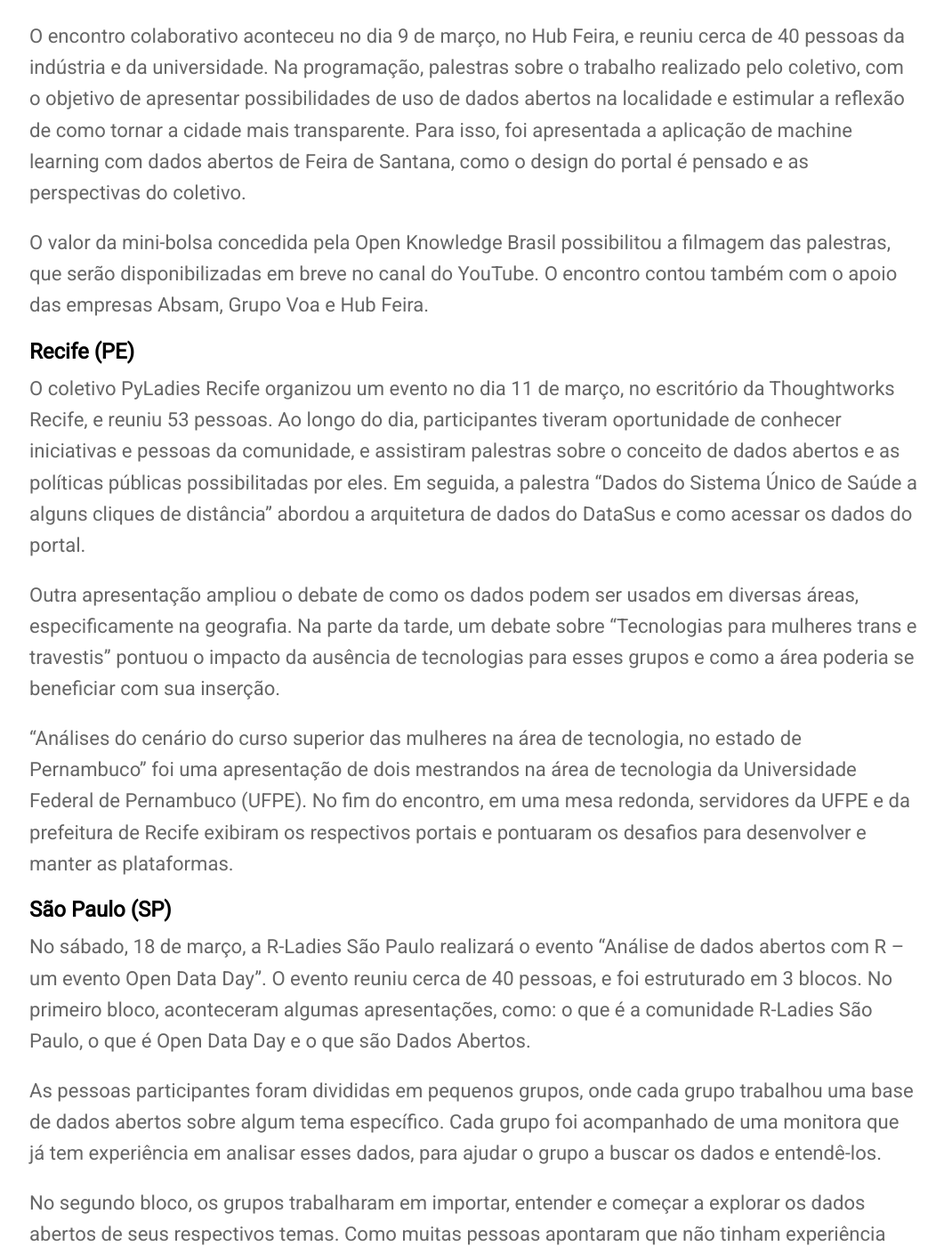
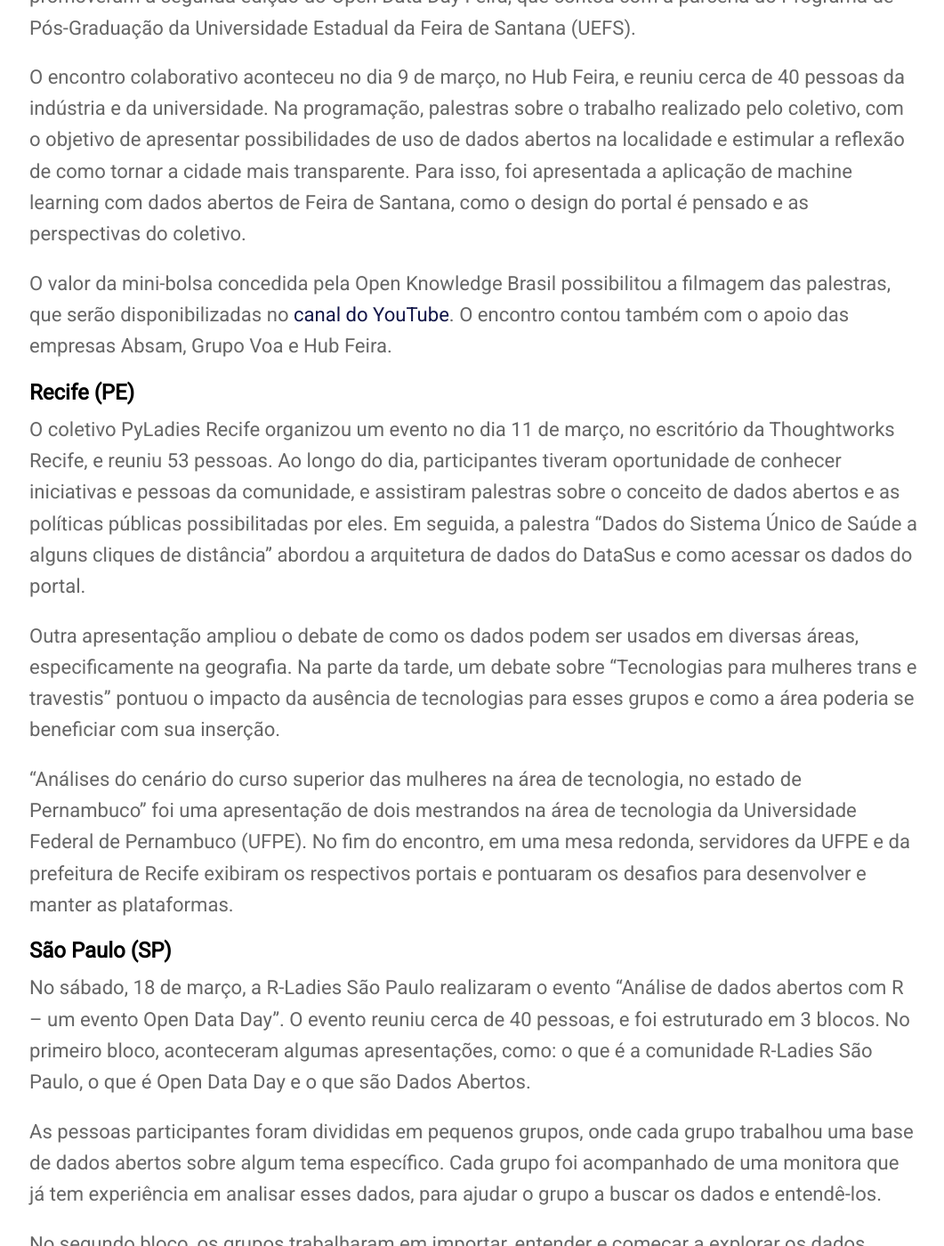
Before and after one commit to okfn-brasil/embaixadoras, a Jekyll site: the page built from _posts/2023-03-20-balanco-ODDs-2023.md, in a window 1280 px wide and 1400 px high, scrolled down 1856 px. Shown: the whole window at 89% size, without its empty margins (107-1168 px from the left). Built offline with Jekyll 4.4.1, drawn with Linux system fonts in a browser that asks for light colours; nearby versions of some CDN libraries.

Commit message:
Modifica leitura de cabeçalhos e corrige texto
Signed-off-by: RasRbk <92368456+rasrbk@users.noreply.github.com>

```diff
--- a/_posts/2023-03-20-balanco-ODDs-2023.md
+++ b/_posts/2023-03-20-balanco-ODDs-2023.md
@@ -11,7 +11,7 @@
 
 Este ano, a Open Knowledge Brasil (OKBR) ofereceu, de forma inédita, microbolsas para apoiar a realização de encontros e a Rede de Embaixadoras de Inovação Cívica da organização atuou na articulação de eventos em suas localidades. Ao longo da semana, uma série de vídeos também foi produzida para promover a data. Assuntos como Lei de Acesso à Informação, visualização de dados e desertos de notícias foram temas abordados pela Rede de Embaixadoras. O conteúdo está disponível no [Instagram](https://www.instagram.com/openknowledgebrasil/?hl=en) e no [LinkedIn](https://www.linkedin.com/company/open-knowledge-brasil/mycompany/) da OKBR.
 
-### **Confira a seguir um resumo das atividades puxadas pelas Embaixadoras de Inovação Cívica da OKBR:**
+## Confira a seguir um resumo das atividades puxadas pelas Embaixadoras de Inovação Cívica da OKBR:
 
 #### Salvador (BA)
 
@@ -25,7 +25,7 @@
 
 O encontro colaborativo aconteceu no dia 9 de março, no Hub Feira, e reuniu cerca de 40 pessoas da indústria e da universidade. Na programação, palestras sobre o trabalho realizado pelo coletivo, com o objetivo de apresentar possibilidades de uso de dados abertos na localidade e estimular a reflexão de como tornar a cidade mais transparente. Para isso, foi apresentada a aplicação de machine learning com dados abertos de Feira de Santana, como o design do portal é pensado e as perspectivas do coletivo.
 
-O valor da mini-bolsa concedida pela Open Knowledge Brasil possibilitou a filmagem das palestras, que serão disponibilizadas em breve no canal do YouTube. O encontro contou também com o apoio das empresas Absam, Grupo Voa e Hub Feira.
+O valor da mini-bolsa concedida pela Open Knowledge Brasil possibilitou a filmagem das palestras, que serão disponibilizadas no [canal do YouTube](https://www.youtube.com/@dadosabertosdefeira). O encontro contou também com o apoio das empresas Absam, Grupo Voa e Hub Feira.
 
 #### Recife (PE)
 
@@ -37,7 +37,7 @@
 
 #### São Paulo (SP)
 
-No sábado, 18 de março, a R-Ladies São Paulo realizará o evento “Análise de dados abertos com R – um evento Open Data Day”. O evento reuniu cerca de 40 pessoas, e foi estruturado em 3 blocos. No primeiro bloco, aconteceram algumas apresentações, como: o que é a comunidade R-Ladies São Paulo, o que é Open Data Day e o que são Dados Abertos.
+No sábado, 18 de março, a R-Ladies São Paulo realizaram o evento “Análise de dados abertos com R – um evento Open Data Day”. O evento reuniu cerca de 40 pessoas, e foi estruturado em 3 blocos. No primeiro bloco, aconteceram algumas apresentações, como: o que é a comunidade R-Ladies São Paulo, o que é Open Data Day e o que são Dados Abertos.
 
 As pessoas participantes foram divididas em pequenos grupos, onde cada grupo trabalhou uma base de dados abertos sobre algum tema específico. Cada grupo foi acompanhado de uma monitora que já tem experiência em analisar esses dados, para ajudar o grupo a buscar os dados e entendê-los.
 
@@ -51,7 +51,7 @@
 
 O encontro vai ser realizado no Salão de Leitura da Biblioteca de Manguinhos, na Fiocruz, a partir das 9h30. Para saber como participar, acesse.
 
-### **Veja outros encontros de ODD realizados este ano:**
+## Veja outros encontros de ODD realizados este ano:
 
 #### São Paulo (SP)
 
```
